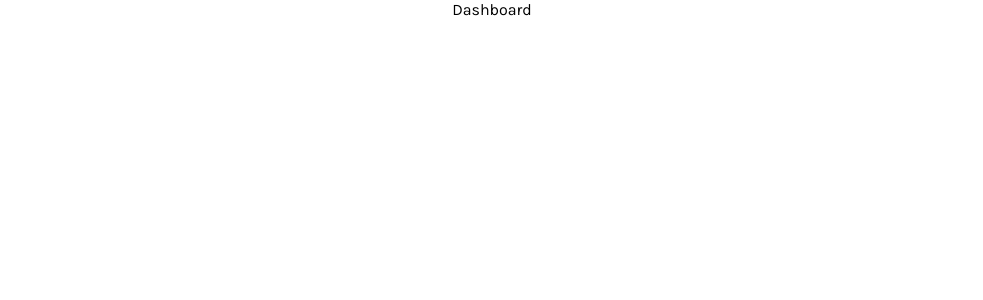
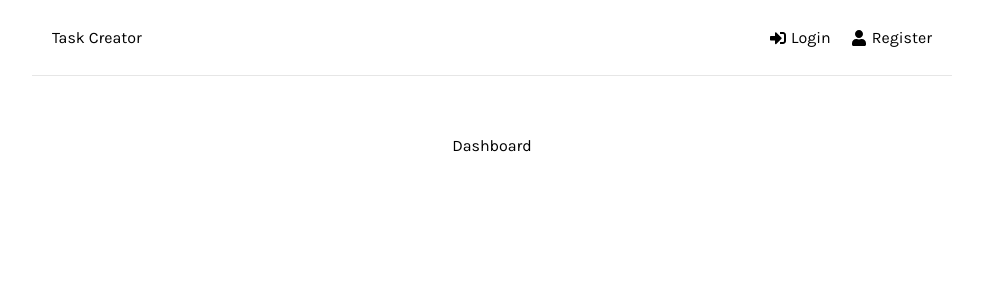
Before and after one commit to Cawdroch/frontend, a React (Create React App) app: page / in a window 1280 px wide. Shown: the top 300 px of the page, without its empty margins (148-1131 px from the left). Built offline with nearby package versions, Linux system fonts and the light colour scheme.

Commit message:
Created Common Header

```diff
--- a/package.json
+++ b/package.json
@@ -9,6 +9,7 @@
     "@testing-library/user-event": "^14.4.3",
     "react": "^18.2.0",
     "react-dom": "^18.2.0",
+    "react-icons": "^4.9.0",
     "react-redux": "^8.1.0",
     "react-router-dom": "^6.13.0",
     "react-scripts": "5.0.1",
--- a/src/App.js
+++ b/src/App.js
@@ -4,6 +4,7 @@
 import Dashboard from "./components/Dashboard";
 import Login from "./components/Login";
 import Register from "./components/Register";
+import Header from "./components/Header";
 
 // App function //
 
@@ -11,6 +12,7 @@
   return (
     <Router>
       <div className="container">
+        <Header />
         <Routes>
           <Route path="/" element={<Dashboard />} />
           <Route path="/login" element={<Login />} />
--- /dev/null
+++ b/src/components/Header.js
@@ -0,0 +1,26 @@
+import { FaSignInAlt, FaSignOutAlt, FaUser } from "react-icons/fa";
+import { Link } from "react-router-dom";
+
+const Header = () => {
+  return (
+    <header className="header">
+      <div className="logo">
+        <Link to="/">Task Creator</Link>
+      </div>
+      <ul>
+        <li>
+          <Link to="/login>">
+            <FaSignInAlt /> Login
+          </Link>
+        </li>
+        <li>
+          <Link to="/register">
+            <FaUser /> Register
+          </Link>
+        </li>
+      </ul>
+    </header>
+  );
+};
+
+export default Header;
```
Also changed, not shown: 1 other file (tests, documents, lock files or other folders).
